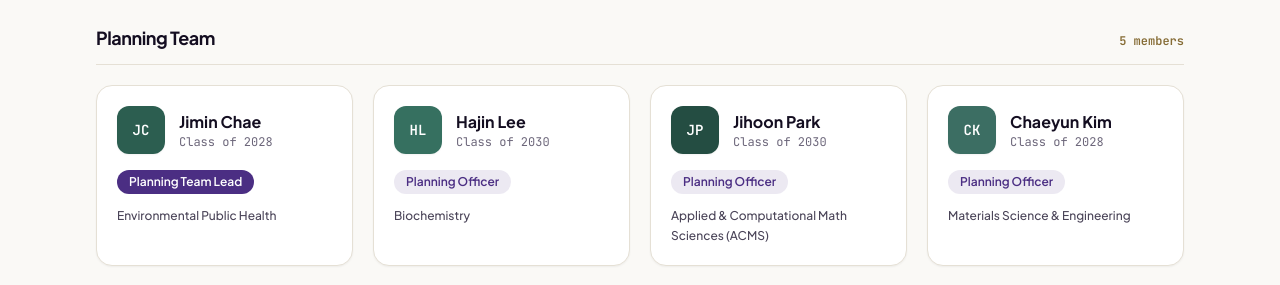
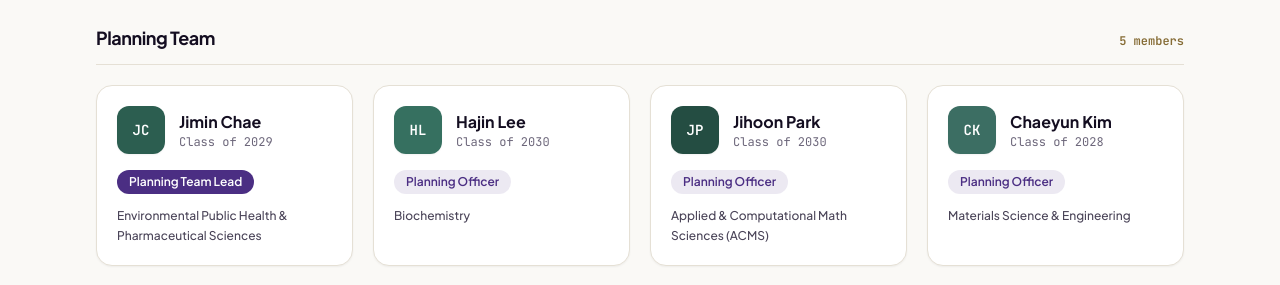
Before and after one commit to ehdms0814/ksea-uw, a Next.js app: page /about in a window 1280 px wide. Shown: the part 2400-2685 px from the top of the page. Built offline with nearby package versions, Linux system fonts and the light colour scheme.

Commit message:
Update Jimin Chae major and class year to 2029

```diff
--- a/src/data/officers.ts
+++ b/src/data/officers.ts
@@ -141,8 +141,11 @@ export const OFFICERS: Officer[] = [
     role: { en: "Planning Team Lead", ko: "기획팀장" },
     isLead: true,
     committee: "planning",
-    major: { en: "Environmental Public Health", ko: "환경보건학 (Environmental Public Health)" },
-    classYear: "Class of 2028",
+    major: {
+      en: "Environmental Public Health & Pharmaceutical Sciences",
+      ko: "환경보건학 · 제약과학 (Environmental Public Health & Pharmaceutical Sciences)",
+    },
+    classYear: "Class of 2029",
     initials: "JC",
     accentColor: "#2C5E50",
   },
```
